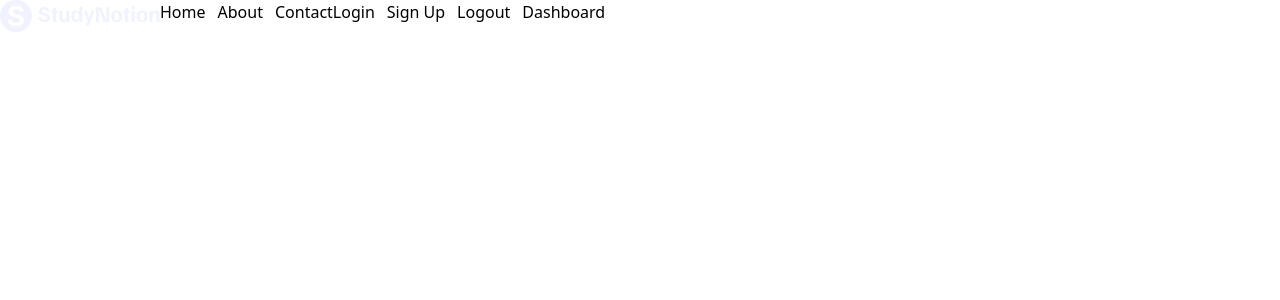
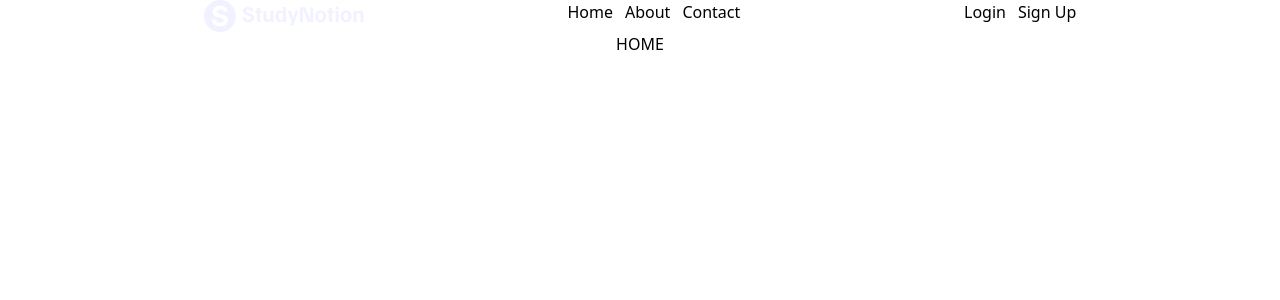
Before and after one commit to Akshat-Kumar-work/router-navbar, a React (Create React App) app: page / in a window 1280 px wide. Shown: the top 300 px of the page. Built offline with nearby package versions, Linux system fonts and the light colour scheme.

Commit message:
commiting on 30 march 23

```diff
--- a/package.json
+++ b/package.json
@@ -10,6 +10,7 @@
     "react-dom": "^18.2.0",
     "react-router-dom": "^6.9.0",
     "react-scripts": "5.0.1",
+    "react-toastify": "^9.1.2",
     "web-vitals": "^2.1.4"
   },
   "scripts": {
--- a/src/App.js
+++ b/src/App.js
@@ -5,11 +5,15 @@ import Home from "./pages/Home";
 import Login from "./pages/Login";
 import Signup from "./pages/Signup";
 import Dashboard from "./pages/Dashboard";
+import { useState } from "react";
 
 function App() {
+
+  const [isLoggedIn,setIsLogeedIn] = useState(false);
+
   return (
     <div>
-          <NavBar></NavBar>
+          <NavBar isLoggedIn={isLoggedIn} setIsLogeedIn={setIsLogeedIn}></NavBar>
 
           <Routes>
             <Route path="/" element={<Home></Home>}/>
--- a/src/components/NavBar.js
+++ b/src/components/NavBar.js
@@ -1,8 +1,15 @@
 import logo from "../assets/Logo.svg";
 import { Link } from "react-router-dom";
-function NavBar (){
+import { toast } from "react-toastify";
+
+function NavBar (props){
+
+
+ let isLoggedIn = props.isLoggedIn;
+ let setIsLoggedIn = props.setIsLogeedIn;
+
 return(
-    <div className=" flex">
+    <div className=" flex  justify-evenly">
 
         <Link to="/">
             <img src={logo} width={160} height={32} loading="lazy"></img>
@@ -23,23 +30,26 @@ return(
         </nav>
 
         {/* Login-signup-logout-dashboard btn */}
-        <div className=" flex gap-3 ">
-            {
-                <Link to="/login"><button>Login</button></Link>
+        <div className=" flex gap-3 ml-5">
+             {!isLoggedIn &&
+                <Link to="/login"><button >Login</button></Link>
 
-            }
+             }
 
-            {
+
+
+            {!isLoggedIn &&
                 <Link to="/signup"><button>Sign Up</button></Link>
 
             }
 
-            {
-                <Link to="/home"><button>Logout</button></Link>
+            {isLoggedIn &&
+                <Link to="/"><button onClick={()=> {setIsLoggedIn(false); toast.success("Logged out") } }
+                >Logout</button></Link>
 
             }
 
-            {
+            { isLoggedIn &&
                 <Link to="/dashboard"><button>Dashboard</button></Link>
 
             }
--- a/src/index.js
+++ b/src/index.js
@@ -3,11 +3,14 @@ import ReactDOM from 'react-dom/client';
 import './index.css';
 import App from './App';
 import { BrowserRouter } from 'react-router-dom';
+import { ToastContainer } from 'react-toastify';
+import 'react-toastify/dist/ReactToastify.css';
 
 const root = ReactDOM.createRoot(document.getElementById('root'));
 root.render(
 <BrowserRouter>
 <App />
+<ToastContainer/>
 </BrowserRouter>
 
 
--- a/src/pages/Dashboard.js
+++ b/src/pages/Dashboard.js
@@ -1,8 +1,8 @@
 function Dashboard (){
 
 return(
-    <div>
-
+    <div className=" flex justify-center items-center">
+        Welcome to StudyNotion
     </div>
 )
 }
--- a/src/pages/Home.js
+++ b/src/pages/Home.js
@@ -1,7 +1,7 @@
 function Home (){
 return(
-    <div>
-
+    <div  className=" flex justify-center items-center">
+        HOME
     </div>
 )
 }
```
Also changed, not shown: src/pages/Login.js (line endings or trailing spaces), 1 other file (tests, documents, lock files or other folders).
